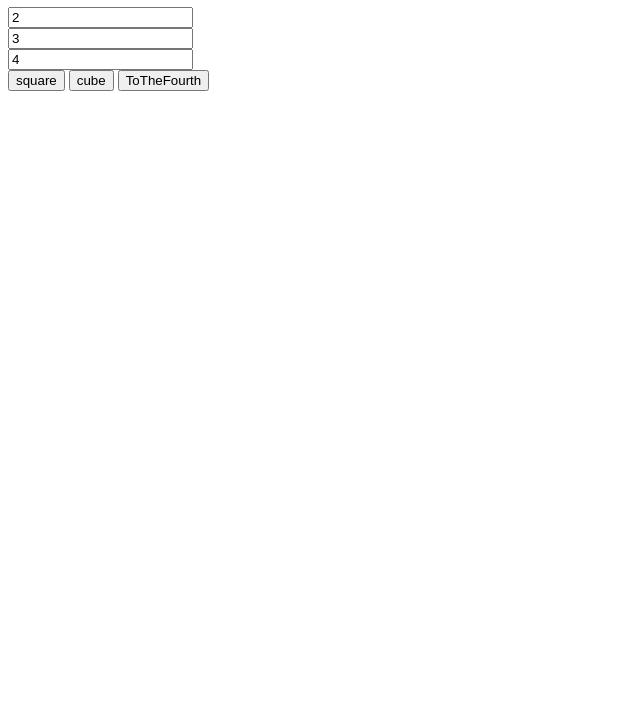
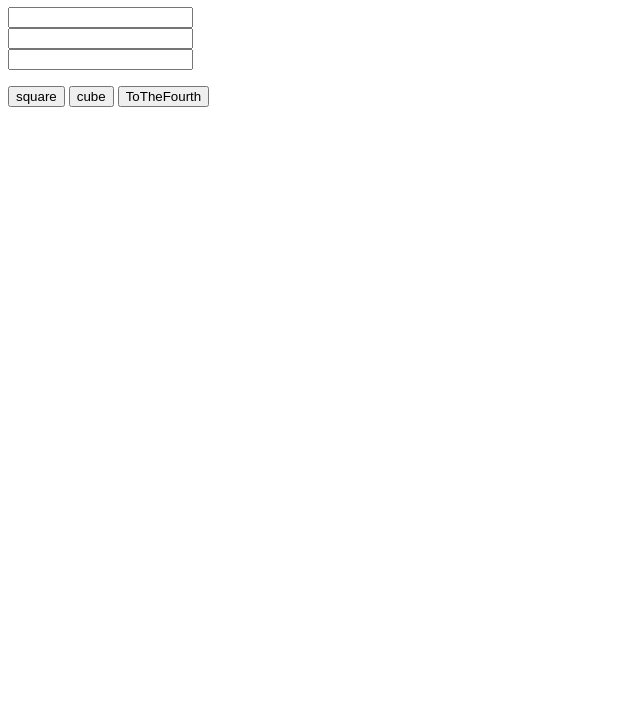
Before and after one commit to Yacquubegal/ThreeButtonsHW, a plain HTML site: page index.html in a window 1280 px wide. Shown: the part 73-800 px from the top of the page, without its empty margins (0-640 px from the left). Drawn offline with Linux system fonts and the light colour scheme.

Commit message:
Update index.html

```diff
--- a/index.html
+++ b/index.html
@@ -5,21 +5,22 @@
     <meta charset="UTF-8">
     <title>3 Buttons</title>
 </head>
+<h1 onmouseover="style.color='red'" onmouseout="style.color='black'">Three Buttons</h1>
 
 <body>
-    <h1 onmouseover="style.color='red'" onmouseout="style.color='black'">Three Buttons</h1>
-    <form>
-        <input type="text" id="two" name="" value="2"><br>
-        <input type="text" id="three" name="" value="3"><br>
-        <input type="text" id="four" name="" value="4"><br>
-      </form>
 
-      <input type="button" value="square" id="squared"/>
-      <input type="button" value="cube" id="cubed"/>
-      <input type="button" value="ToTheFourth" id="fourth-power"/>
+    <input type="text" id="firstTextBox">
+    <br>
+    <input type="text" id="secondTextBox">
+    <br>
+    <input type="text" id="thirdTextBox">
+    <br>
+    <p>
+        <button onclick="updateValue()">square</button>
+        <button  id="cubed">cube</button>
+        <button  id="Fourth">ToTheFourth</button>
+    </p>
 
-
-
-    <script type="text/javascrpt" src="script.js"></script>
+    <script type="text/javascript" src="script.js"></script>
 </body>
 </html>
```
